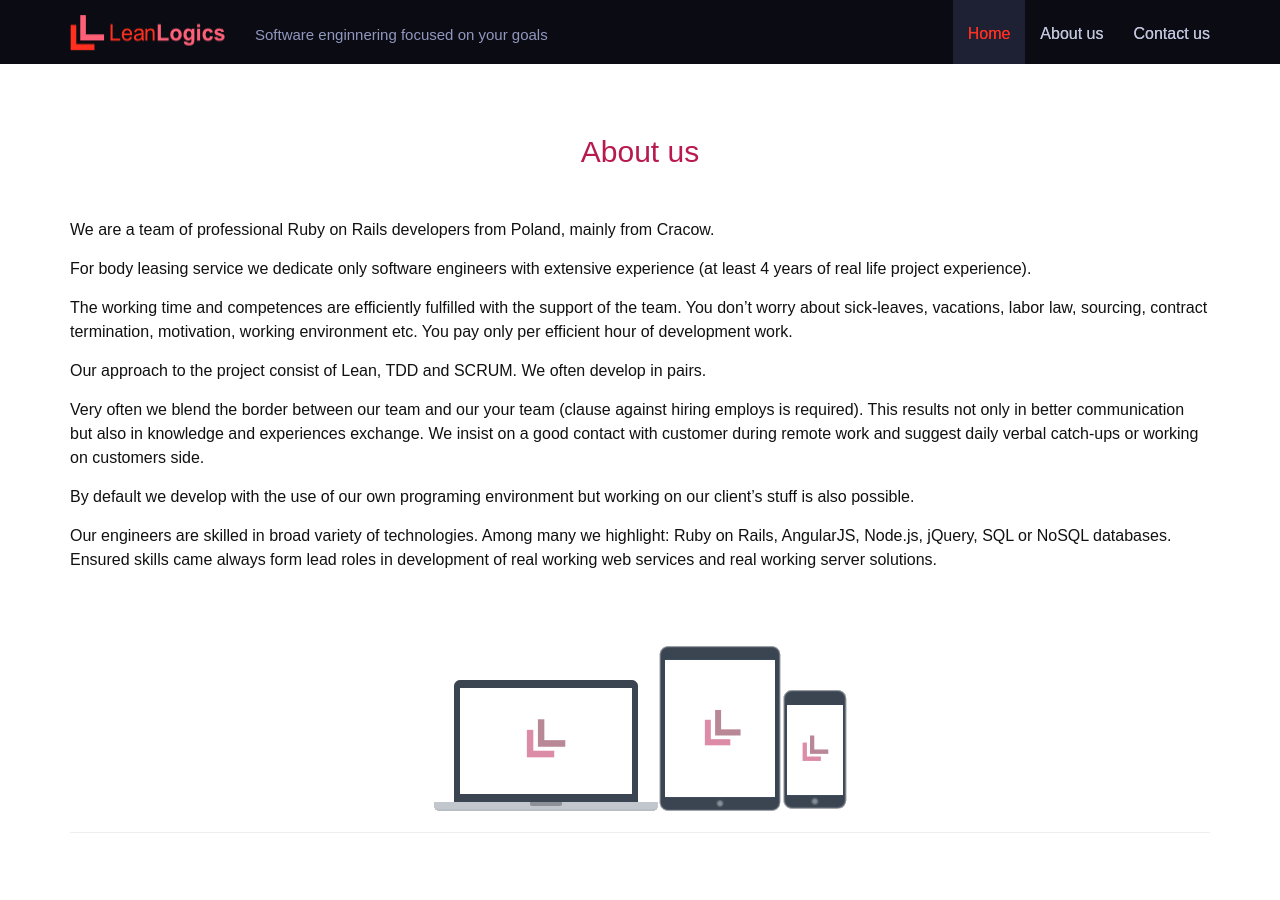
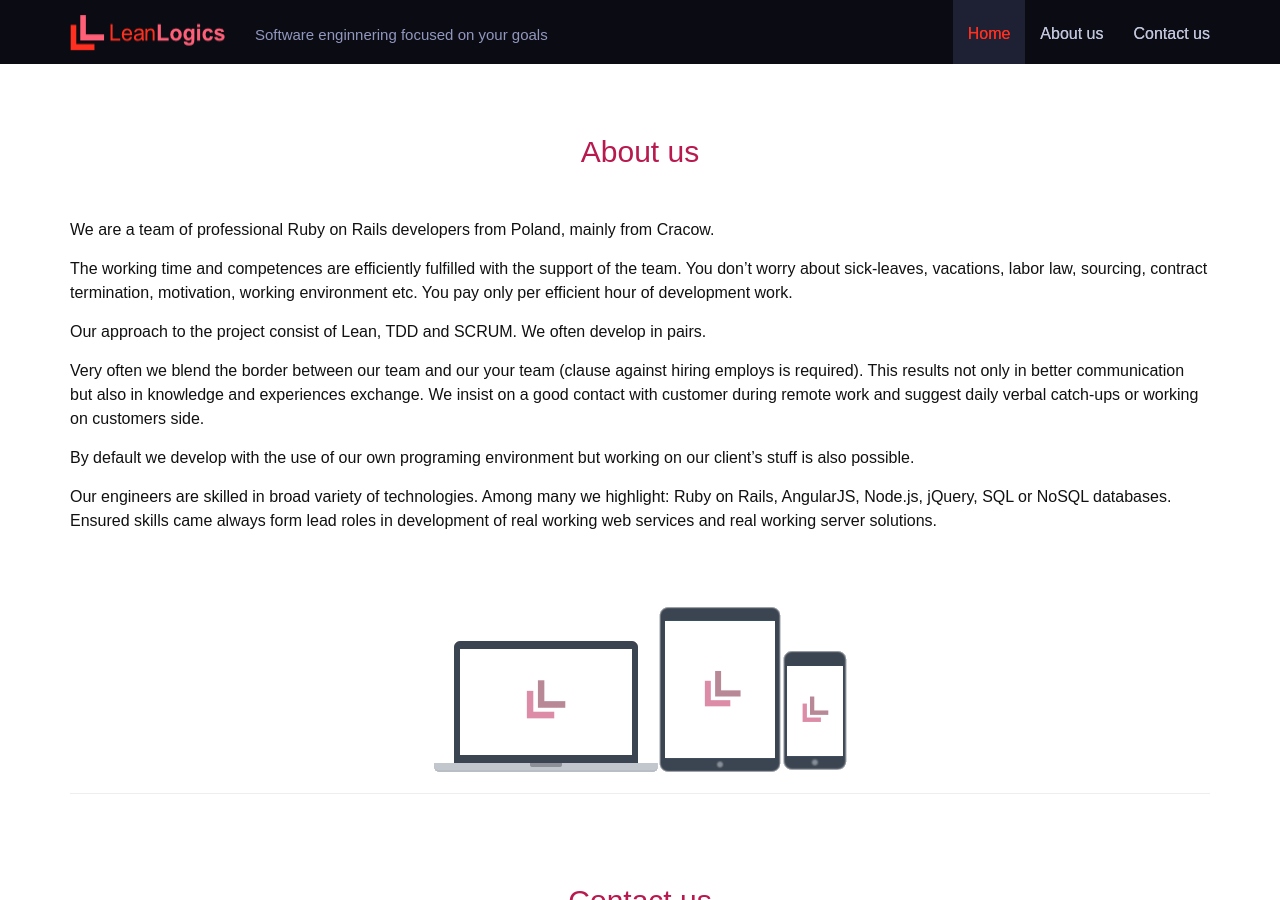
Before and after one commit to natalia-szydlak/tests.racing, a Jekyll site: the page built from index.html, in a window 1280 px wide and 900 px high, scrolled down 537 px. Built offline with Jekyll 4.4.1, drawn with Linux system fonts in a browser that asks for light colours.

Commit message:
Change copy

```diff
--- a/index.html
+++ b/index.html
@@ -53,10 +53,6 @@ layout: default
     We are a team of professional Ruby on Rails developers from Poland, mainly from Cracow.
   </p>
   <p>
-    For body leasing service we dedicate only software engineers with extensive experience (at least 4 years of real life project experience).
-  </p>
-
-  <p>
   The working time and competences are efficiently fulfilled with the support of the team. You don’t worry about sick-leaves, vacations, labor law, sourcing, contract termination, motivation, working environment etc. You pay only per efficient hour of development work.
   </p>
   <p>
```
